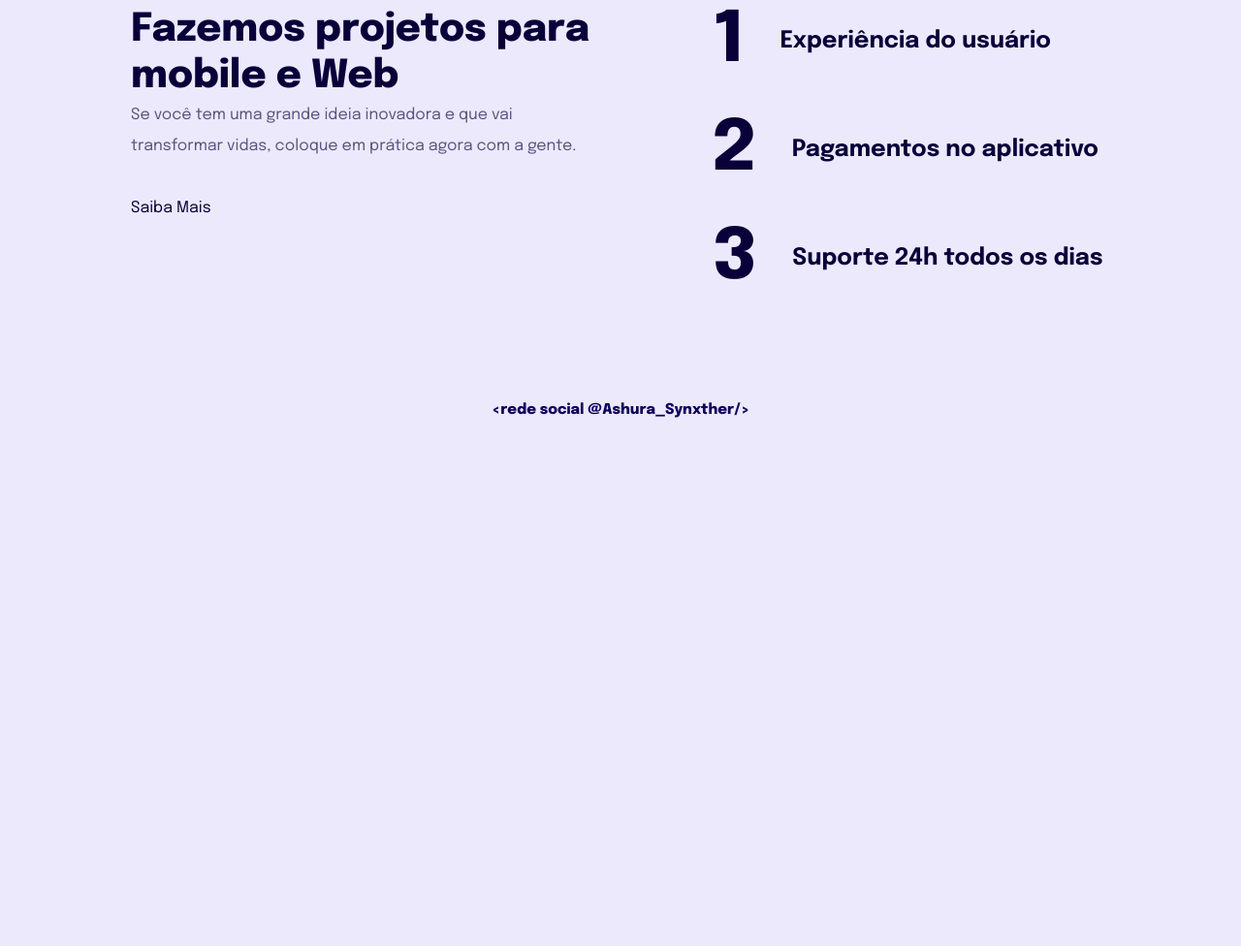
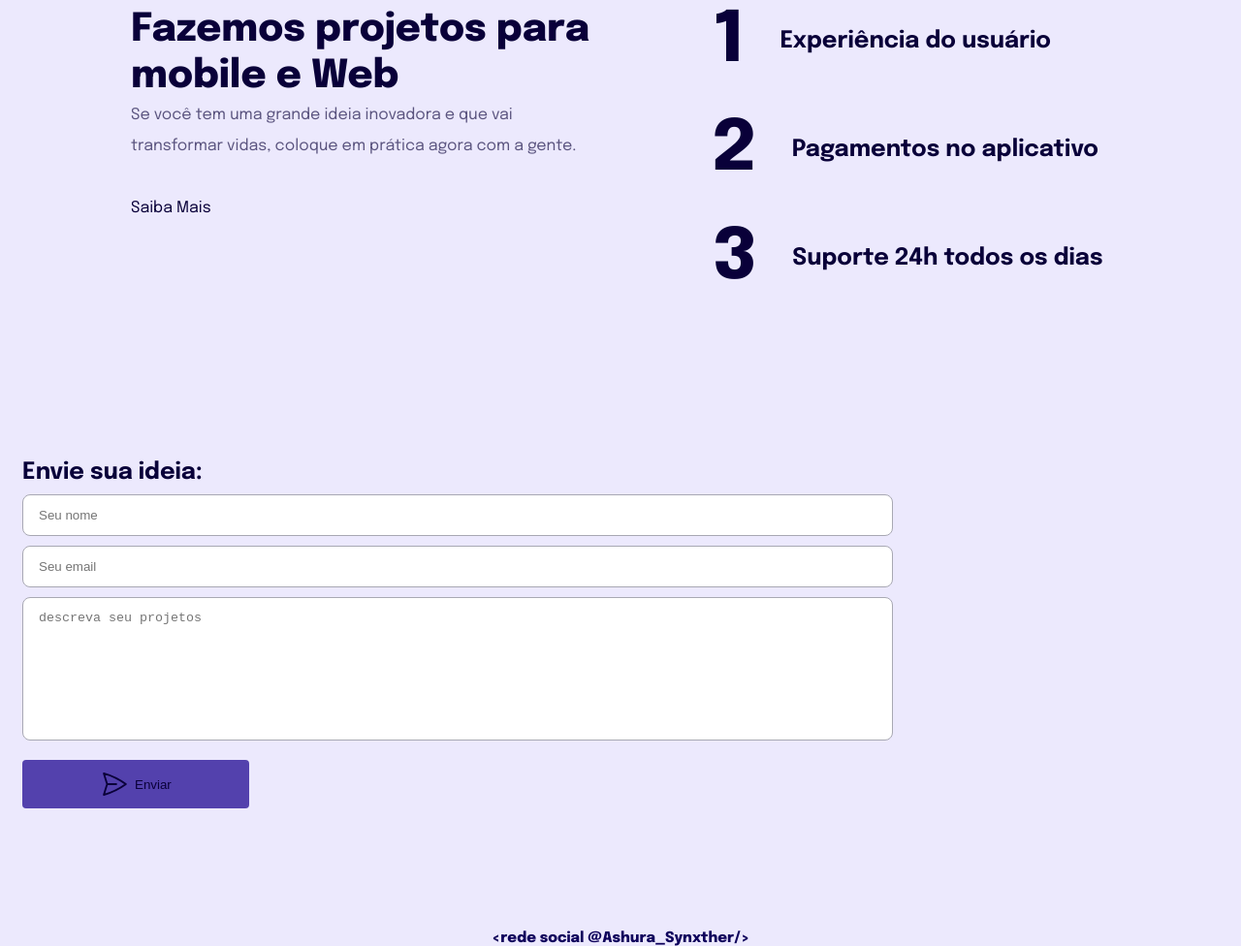
Before and after one commit to MagnoQueiroz/responsive_site, a website built with Vite: page index.html in a window 1280 px wide. Shown: the part 181-1157 px from the top of the page at 97% size. Before the commit the page ends 800 px from the top, so only its background shows below. Built offline with nearby package versions, Linux system fonts and the light colour scheme.

Commit message:
refatored website complete

```diff
--- a/index.html
+++ b/index.html
@@ -34,7 +34,7 @@
         </section>
       </main>
     </div>
-    <!-- <section class="email" id="email">
+    <section class="email" id="email">
       <form action="">
         <fieldset>
           <legend>Envie sua ideia:</legend>
@@ -76,7 +76,7 @@
           </button>
         </div>
       </form>
-    </section> -->
+    </section>
     <footer><span>&#60;rede social @Ashura_Synxther/&#62;</span></footer>
   </body>
 </html>
--- a/style.css
+++ b/style.css
@@ -80,6 +80,70 @@ ul li span {
   letter-spacing: -2px;
 }
 
+section.email  {
+
+  min-width: 32.0rem;
+  padding: 60px 23px 66px;
+
+}
+
+section.email form fieldset {
+  border: none;
+  font-family: "Epilogue";
+  display: flex;
+  flex-direction: column;
+  align-items: left;
+  justify-self: space-between;
+  gap: 10px;
+}
+
+section.email form fieldset legend {
+  text-align: left !important;
+  color: #090039;
+  font-size: 2.4rem;
+  font-weight: 700;
+  margin-bottom: 1rem;
+}
+
+section.email form fieldset label input {
+  width: 85%;
+
+  border: 1px solid #a8a8b3;
+  border-radius: 8px;
+
+  padding: 13px 12px 13px 16px;
+  background-color: #ffffff;
+}
+
+section.email form fieldset label textarea {
+  resize: none;
+
+  padding: 13px 12px 13px 16px;
+
+  width: 85%;
+  border: 1px solid #a8a8b3;
+  border-radius: 8px;
+}
+
+section.email form .button {
+  display: flex;
+  align-items: center;
+
+}
+
+section.email form .button button {
+  border-radius: 4px;
+  margin-top: 20px;
+  border: 0;
+  background: #5341ad;
+  color: #0a0039;
+  display: flex;
+  justify-content: space-between;
+  padding: 10px 80px;
+  gap: 6px;
+  align-items: center;
+}
+
 footer {
   width: 100%;
   text-align: center;
@@ -96,7 +160,7 @@ footer {
   text-align: center;
 }
 
-@media (min-width: 760px) {
+@media (min-width: 700px) {
   #container {
     max-width: 1021px;
     margin: 0;
@@ -118,4 +182,55 @@ footer {
   ul li + li {
     margin-top: 3.2rem;
   }
+
+
+  section.email {
+  max-width: 1021px;
+
+  /* margin: 0 135px;
+  padding: 0; */
 }
+
+section.email form {
+  text-align: center;
+  margin-bottom: 60px;
+  position: relative;
+}
+
+
+section.email form fieldset label {
+  display: flex;
+  flex-direction: column;
+  align-items: left;
+  justify-content: center;
+}
+
+section.email form fieldset label input {
+  width: 85%;
+
+}
+
+section.email form fieldset label textarea {
+  resize: none;
+
+  padding: 13px 12px 13px 16px;
+
+  width: 85%;
+  border: 1px solid #a8a8b3;
+  border-radius: 8px;
+}
+
+
+section.email form .button button {
+  border-radius: 4px;
+  margin-top: 20px;
+  border: 0;
+  background: #5341ad;
+  color: #0a0039;
+  display: flex;
+  justify-content: space-between;
+  padding: 10px 80px;
+  gap: 6px;
+  align-items: center;
+}
+}
```
